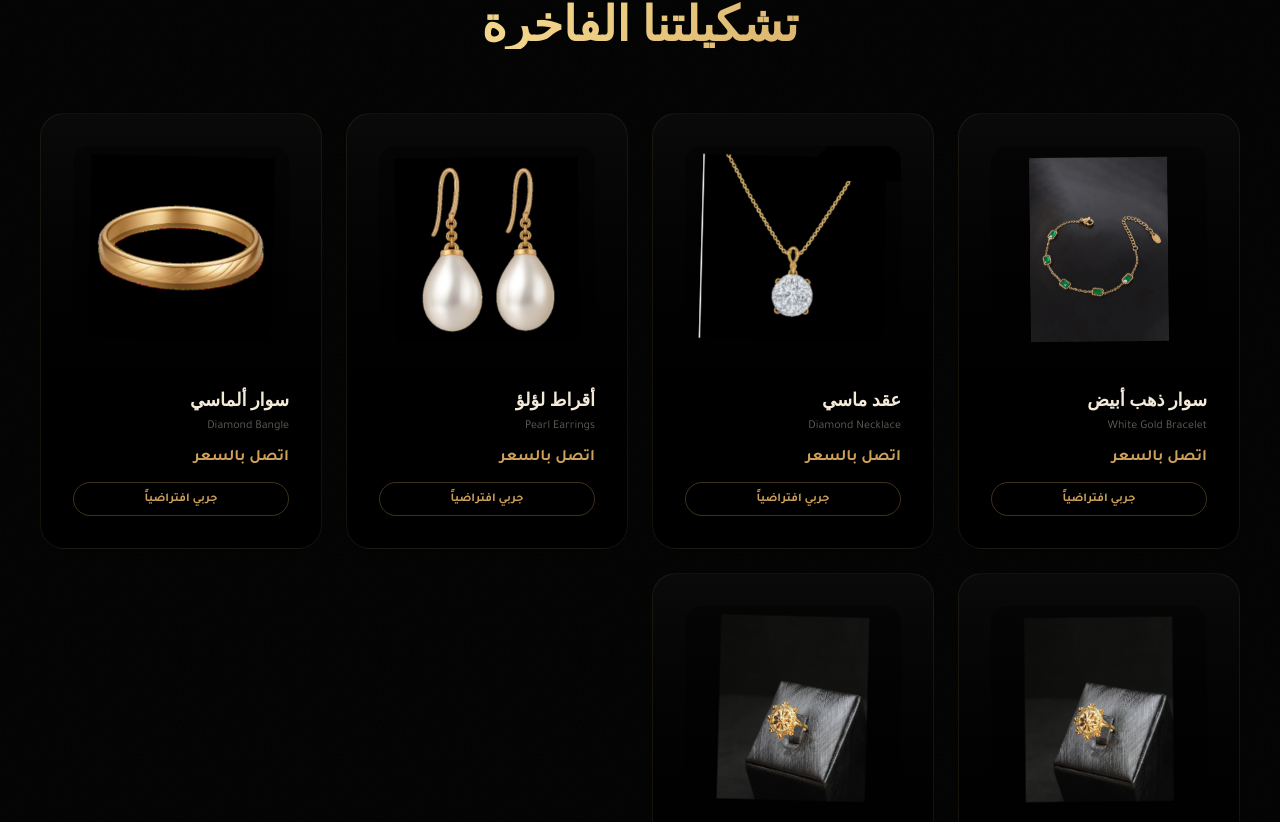
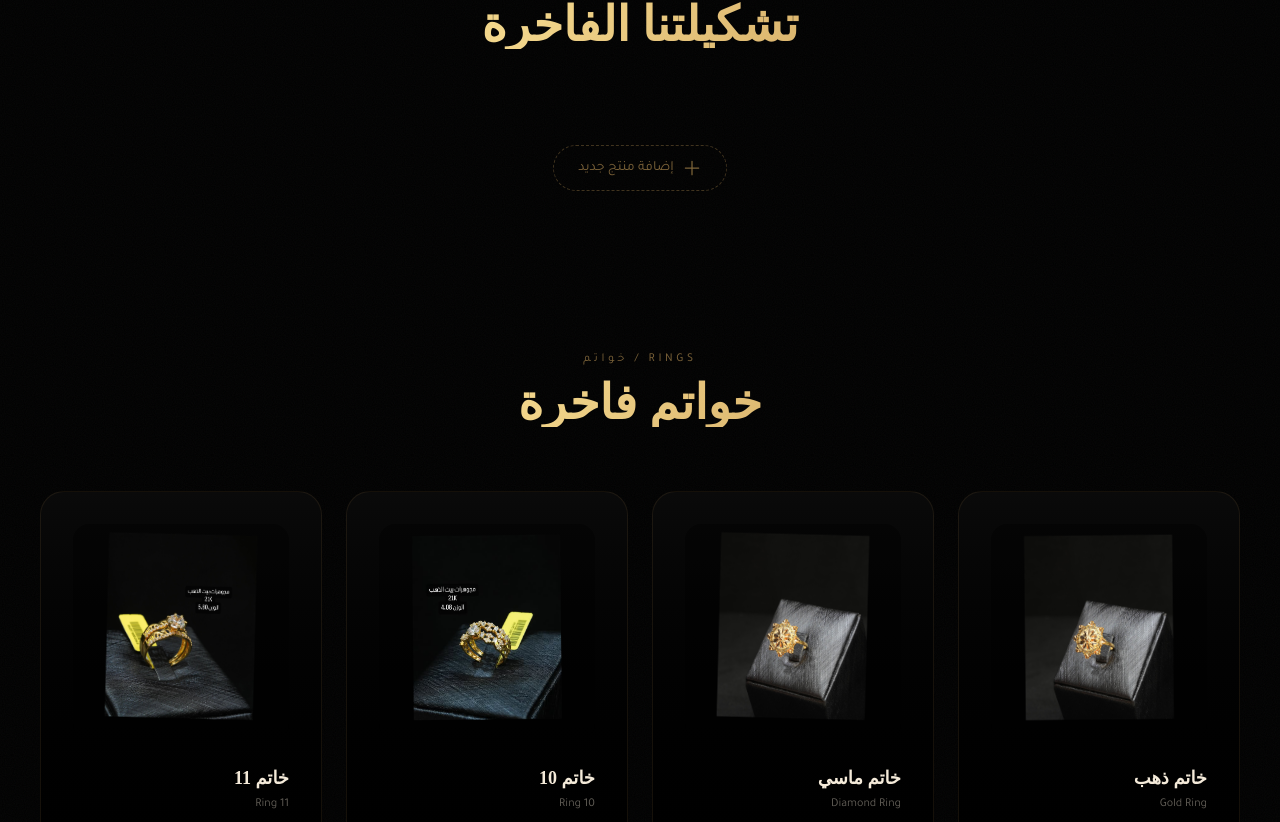
Before and after one commit to wadiwadi1975-spec/beit-al-dahab-jewellery, a Next.js app: page / in a window 1280 px wide. Shown: the part 878-1700 px from the top of the page. Built offline with nearby package versions, Linux system fonts and the light colour scheme; a web font is replaced by a local one.

Commit message:
Remove all products from luxury collection

```diff
--- a/src/app/page.tsx
+++ b/src/app/page.tsx
@@ -5,15 +5,7 @@ import dynamic from 'next/dynamic';
 
 const ModelViewer = dynamic(() => import('../components/ModelViewer'), { ssr: false });
 
-const defaultProducts = [
-  { id: 1, name: 'سوار ذهب أبيض', nameEn: 'White Gold Bracelet', price: '---', image: '/products/bracelet.png', section: 'products' },
-  { id: 2, name: 'عقد ماسي', nameEn: 'Diamond Necklace', price: '---', image: '/products/necklace.png', section: 'products' },
-
-  { id: 4, name: 'أقراط لؤلؤ', nameEn: 'Pearl Earrings', price: '---', image: '/products/earrings.png', section: 'products' },
-  { id: 8, name: 'سوار ألماسي', nameEn: 'Diamond Bangle', price: '---', image: '/products/bangle.png', section: 'products' },
-  { id: 9, name: 'خاتم ذهب', nameEn: 'Gold Ring', price: '---', image: '/products/ring-1.png', section: 'products' },
-  { id: 10, name: 'خاتم ماسي', nameEn: 'Diamond Ring', price: '---', image: '/products/ring-2.png', section: 'products' },
-];
+const defaultProducts = [];
 
 const marqueeItems = [
   'مجوهرات فاخرة', 'تصاميم حصرية', 'ذهب عالي الجودة',
```
